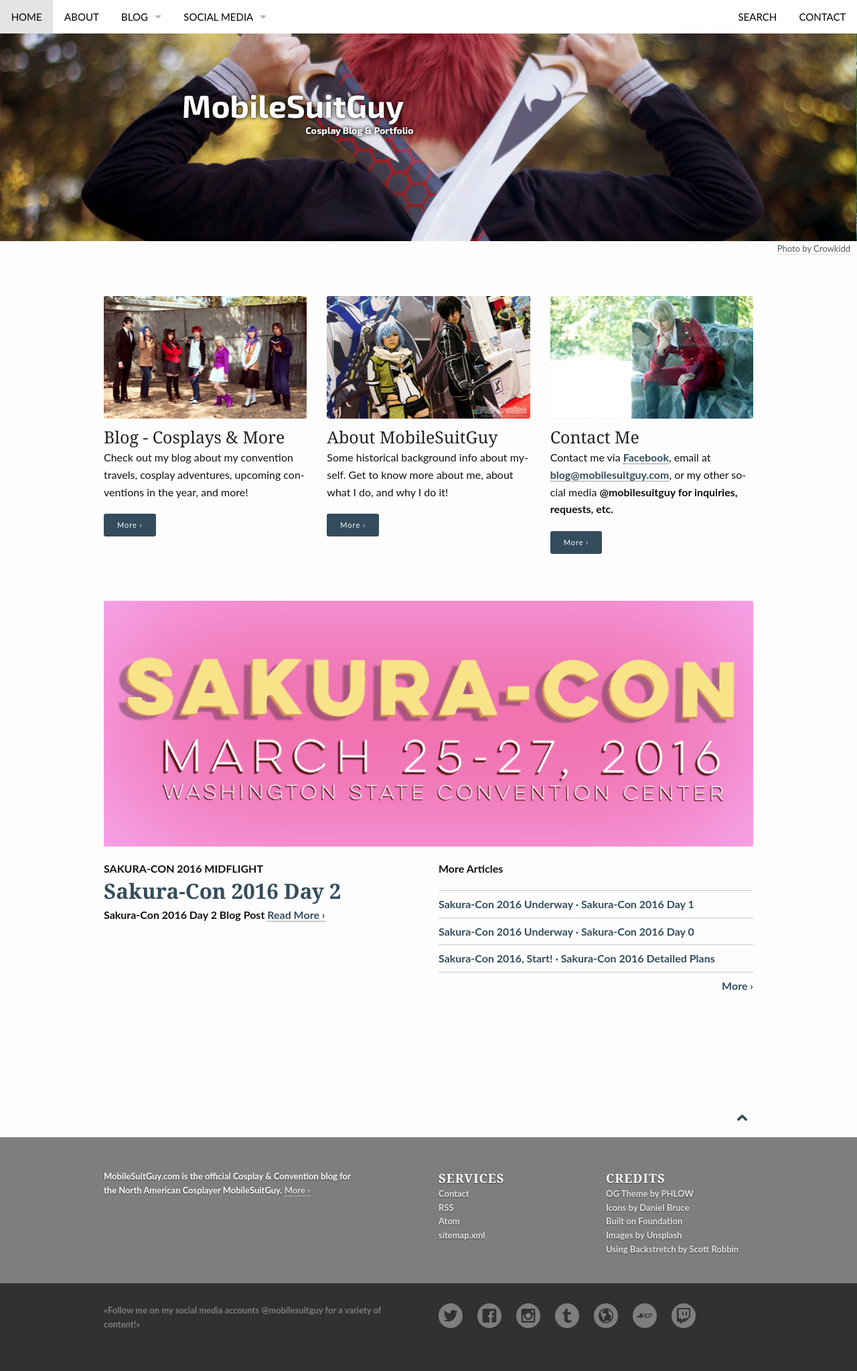
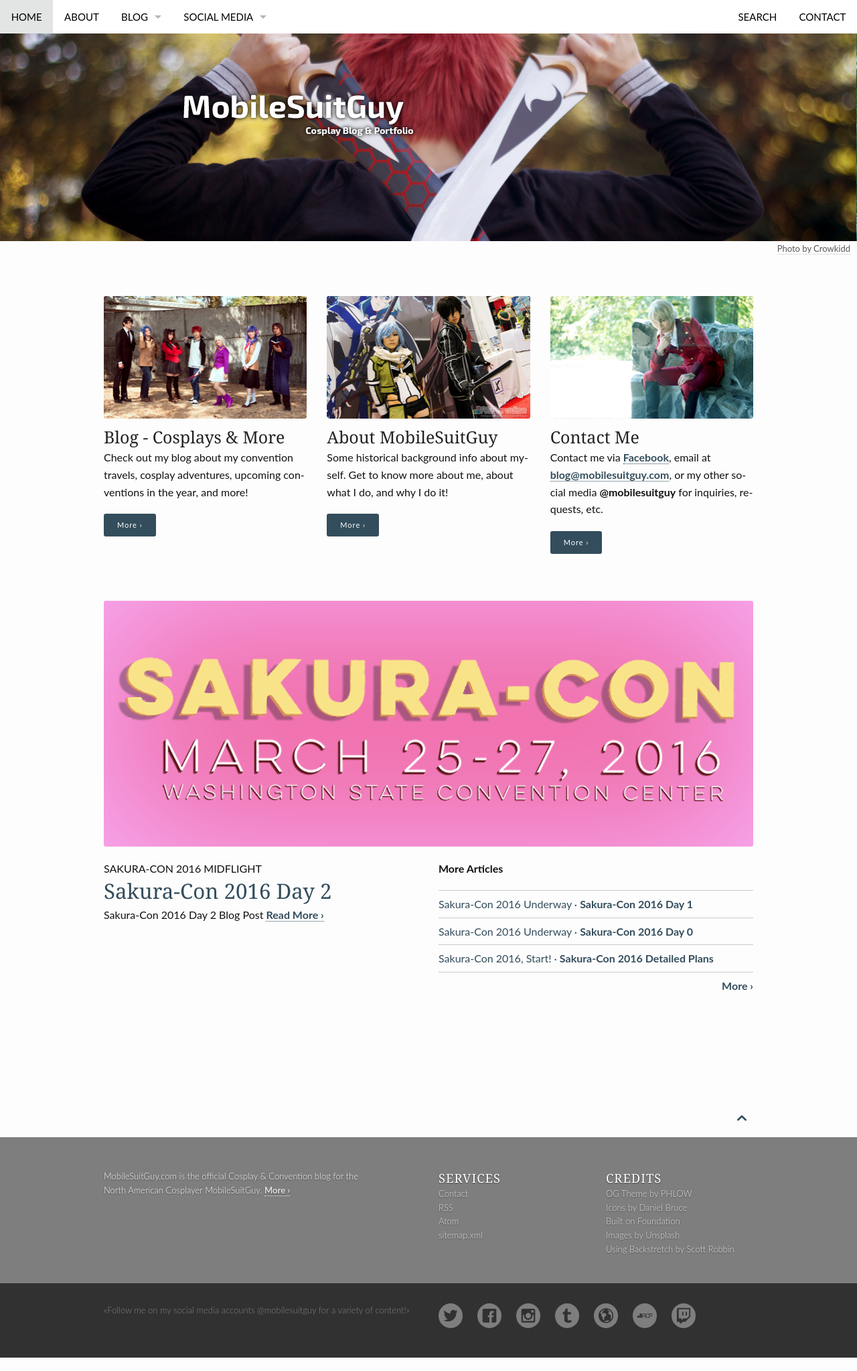
Before and after one commit to mobilesuitguy/mobilesuitguy.github.io, a Jekyll site: the page built from pages/pages-root-folder/index.md, in a window 1280 px wide. Shown: the whole page at 67% size. Built offline with Jekyll 4.4.1, drawn with Linux system fonts in a browser that asks for light colours.

```diff
--- a/pages/pages-root-folder/index.md
+++ b/pages/pages-root-folder/index.md
@@ -25,7 +25,7 @@ widget3:
   title: "Contact Me"
   url: 'https://facebook.com/mobilesuitguy'
   image: '/images/ContactPic.jpg'
-  text: 'Contact me via <a href="https://facebook.com/mobilesuitguy">Facebook</a>, email at <a href="mailto:blog@mobilesuitguy.com">blog@mobilesuitguy.com</a>, or my other social media <b>@mobilesuitguy<b> for inquiries, requests, etc.'
+  text: 'Contact me via <a href="https://facebook.com/mobilesuitguy">Facebook</a>, email at <a href="mailto:blog@mobilesuitguy.com">blog@mobilesuitguy.com</a>, or my other social media <b>@mobilesuitguy</b> for inquiries, requests, etc.'
   alt: 'Photo by Crowkidd @ ACParadise'
 permalink: /index.html
 ---
```
